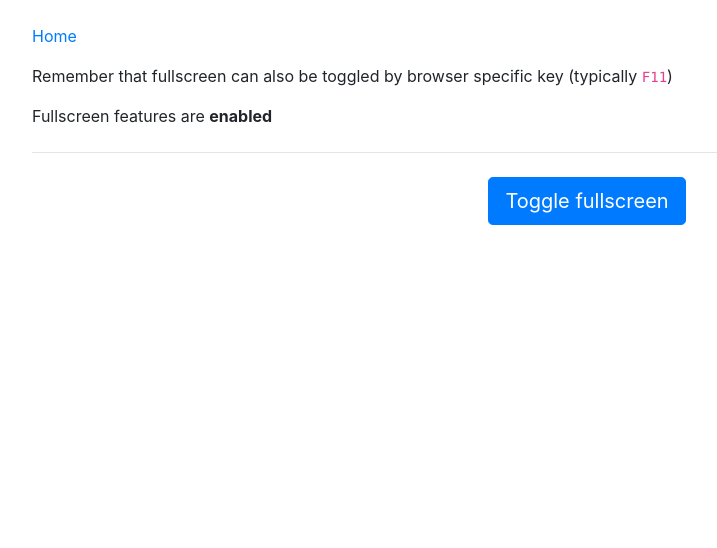
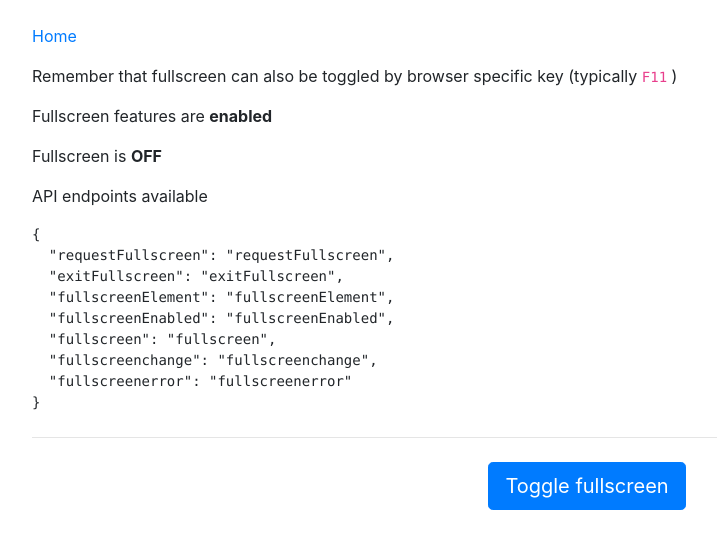
Before and after one commit to blr-Oliver/ms-edge-compatibility, a plain HTML site: page docs/fullscreen/fullscreen-test.html in a window 1280 px wide. Shown: the whole page, without its empty margins (53-770 px from the left). Drawn offline with nearby package versions, Linux system fonts and the light colour scheme.

Commit message:
more diagnostics

```diff
--- a/docs/fullscreen/fullscreen-test.html
+++ b/docs/fullscreen/fullscreen-test.html
@@ -10,19 +10,32 @@
 <script src="fullscreen.js"></script>
 <script src="fullscreen-test.js"></script>
 </head>
-<body ng-app="fullscreen-test" ng-controller="RootCtrl as app" ng-class="{fullscreen: app.isFullscreen}">
-  <div class="container">
+<body ng-app="fullscreen-test" ng-controller="RootCtrl as app" ng-class="{'fullscreen': app.isFullscreen}">
+  <div class="container" style="background-color: white;">
     <p class="pt-4">
       <a href="..">Home</a>
     </p>
     <p>
-      Remember that fullscreen can also be toggled by browser specific key (typically <code>F11</code>)
+      Remember that fullscreen can also be toggled by browser specific key (typically
+      <code>F11</code>
+      )
     </p>
 
     <p>
       Fullscreen features are <strong ng-class="{'text-danger': !fullscreen.enabled}">{{fullscreen.enabled ?
         'enabled' : 'disabled'}}</strong>
     </p>
+
+    <p>
+      Fullscreen is <strong>{{app.isFullscreen ? 'ON' : 'OFF'}}</strong>
+    </p>
+
+    <p>API endpoints available
+<pre>
+{{fullscreenNames | json}}
+</pre>
+    </p>
+
     <hr class="my-4" />
 
     <div class="text-center">
--- a/docs/fullscreen/fullscreen-test.js
+++ b/docs/fullscreen/fullscreen-test.js
@@ -1,7 +1,8 @@
-angular.module('fullscreen-test', ['fullscreen'])//
-.controller('RootCtrl', ['fullscreen', '$scope', function(fullscreen, $scope){
+angular.module('fullscreen-test', ['fullscreen', 'fullscreen-names'])//
+.controller('RootCtrl', ['fullscreen', '$scope', 'fullscreenNames', function(fullscreen, $scope, fullscreenNames){
   var self = this;
   $scope.fullscreen = fullscreen;
+  $scope.fullscreenNames = fullscreenNames;
   fullscreen.$watch(function(active, manual){
     self.isFullscreen = active && !manual;
   });
```
